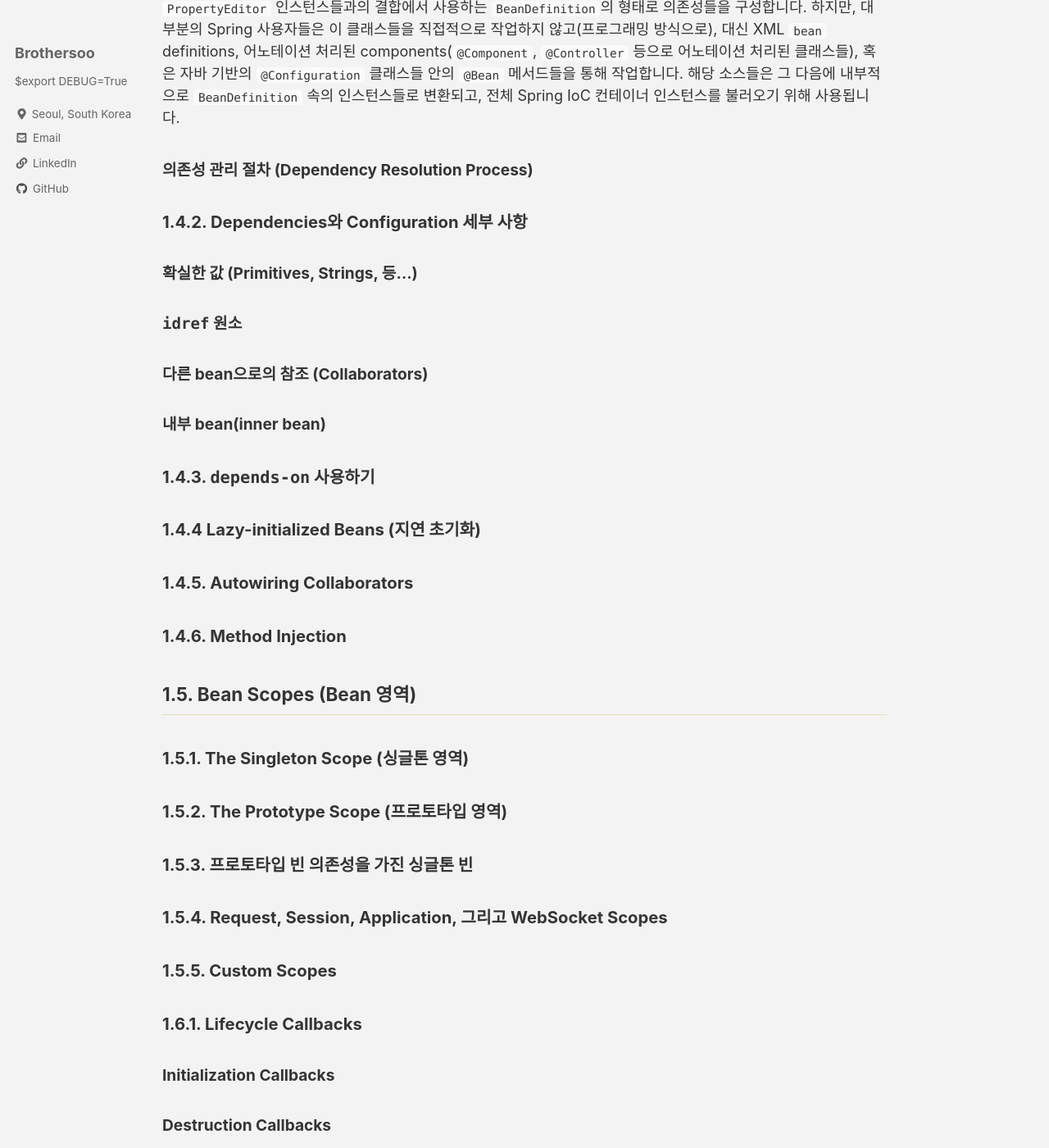
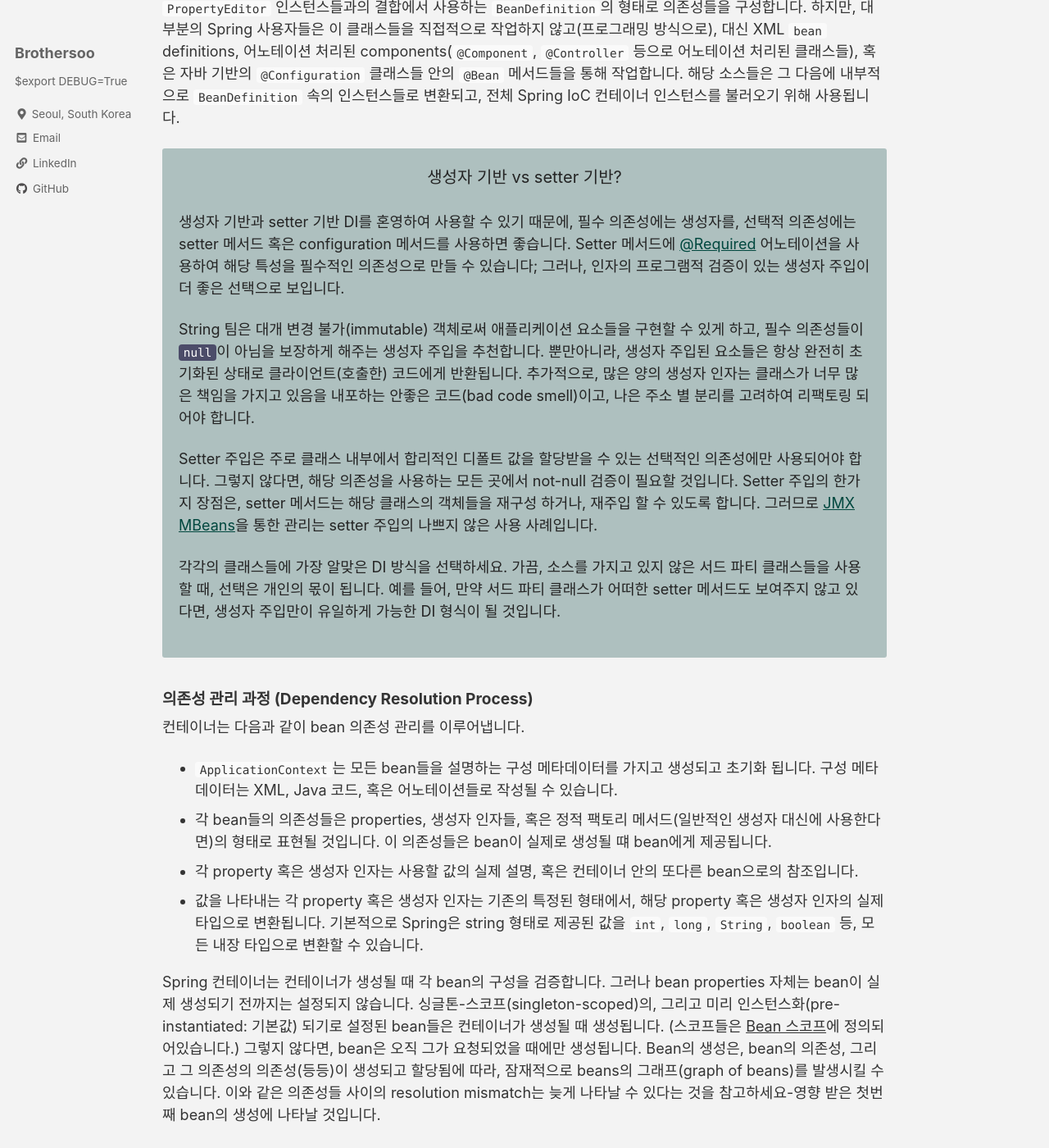
Before and after one commit to brothersoo/brothersoo.github.io, a Jekyll site: the page built from _posts/spring_doc/2021-08-17-spring_framework_documentation-core.md, in a window 1280 px wide and 1400 px high, scrolled down 19152 px. Shown: the whole window at 82% size. Built offline with Jekyll 4.4.1, drawn with Linux system fonts in a browser that asks for light colours; cached includes are drawn as plain includes; comment, search, counter and statistics services are not loaded; some of the changed text lies outside the part shown.

Commit message:
ADD: constructor vs setter DI, dependency resolution process

```diff
--- a/_posts/spring_doc/2021-08-17-spring_framework_documentation-core.md
+++ b/_posts/spring_doc/2021-08-17-spring_framework_documentation-core.md
@@ -517,7 +517,7 @@ DI 원칙으로 코드는 깨끗해지고, 객체들이 그들의 의존성들
 
 DI는 크게 두가지 형태로 존재합니다: [생성자 기반 의존성 주입](#beans-constructor-injection) 그리고 [Setter 기반 의존성 주입](#beans-setter-injection).
 
-#### <a name="#beans-constructor-injection"></a> 생성자 기반 의존성 주입
+#### <a name="beans-constructor-injection"></a> 생성자 기반 의존성 주입
 
 생성자 기반 DI는 컨테이너가, 각각이 의존성을 나타내는 몇개의 인자들을 가지는 생성자를 호출함으로써, 이루어집니다. 이와, 특정 인자들을 가지고 `Static` 팩토리 메서드를 호출하여 bean을 생성하는 것은 거의 동등하고, 해당 의견에서는 생성자로의 인자와 `static` 팩토리 메서드로의 인자를 비슷하게 취급합니다. 아래 예제는 오직 생성자 주입으로만 의존성이 주입될 수 있는 클래스를 보입니다.
 
@@ -674,7 +674,28 @@ public class SimpleMovieLister {
 
 `ApplicationContext`는 자신이 관리하는 bean들을 위해 생성자 기반, 그리고 setter 기반 DI를 지원합니다. 생성자 접근을 통해 이미 몇개의 의존성들이 주입된 후에도 setter 기반 DI를 지원합니다. 속성의 형태를 변환하기 위한 `PropertyEditor` 인스턴스들과의 결합에서 사용하는 `BeanDefinition`의 형태로 의존성들을 구성합니다. 하지만, 대부분의 Spring 사용자들은 이 클래스들을 직접적으로 작업하지 않고(프로그래밍 방식으로), 대신 XML `bean` definitions, 어노테이션 처리된 components(`@Component`, `@Controller` 등으로 어노테이션 처리된 클래스들), 혹은 자바 기반의 `@Configuration` 클래스들 안의 `@Bean` 메서드들을 통해 작업합니다. 해당 소스들은 그 다음에 내부적으로 `BeanDefinition` 속의 인스턴스들로 변환되고, 전체 Spring IoC 컨테이너 인스턴스를 불러오기 위해 사용됩니다.
 
-#### <a name="beans-dependency-resolution"></a> 의존성 관리 절차 (Dependency Resolution Process)
+<div class="blue-text-box">
+<p style="text-align: center; font-size: 20px">생성자 기반 vs setter 기반?</p>
+
+<p>생성자 기반과 setter 기반 DI를 혼영하여 사용할 수 있기 때문에, 필수 의존성에는 생성자를, 선택적 의존성에는 setter 메서드 혹은 configuration 메서드를 사용하면 좋습니다. Setter 메서드에 <a href="#beans-required-annotation">@Required</a> 어노테이션을 사용하여 해당 특성을 필수적인 의존성으로 만들 수 있습니다; 그러나, 인자의 프로그램적 검증이 있는 생성자 주입이 더 좋은 선택으로 보입니다.</p>
+
+<p>String 팀은 대개 변경 불가(immutable) 객체로써 애플리케이션 요소들을 구현할 수 있게 하고, 필수 의존성들이 <code>null</code>이 아님을 보장하게 해주는 생성자 주입을 추천합니다. 뿐만아니라, 생성자 주입된 요소들은 항상 완전히 초기화된 상태로 클라이언트(호출한) 코드에게 반환됩니다. 추가적으로, 많은 양의 생성자 인자는 클래스가 너무 많은 책임을 가지고 있음을 내포하는 안좋은 코드(bad code smell)이고, 나은 주소 별 분리를 고려하여 리팩토링 되어야 합니다.</p>
+
+<p>Setter 주입은 주로 클래스 내부에서 합리적인 디폴트 값을 할당받을 수 있는 선택적인 의존성에만 사용되어야 합니다. 그렇지 않다면, 해당 의존성을 사용하는 모든 곳에서 not-null 검증이 필요할 것입니다. Setter 주입의 한가지 장점은, setter 메서드는 해당 클래스의 객체들을 재구성 하거나, 재주입 할 수 있도록 합니다. 그러므로 <a href="https://docs.spring.io/spring-framework/docs/current/reference/html/integration.html#jmx">JMX MBeans</a>을 통한 관리는 setter 주입의 나쁘지 않은 사용 사례입니다.</p>
+
+<p>각각의 클래스들에 가장 알맞은 DI 방식을 선택하세요. 가끔, 소스를 가지고 있지 않은 서드 파티 클래스들을 사용할 때, 선택은 개인의 몫이 됩니다. 예를 들어, 만약 서드 파티 클래스가 어떠한 setter 메서드도 보여주지 않고 있다면, 생성자 주입만이 유일하게 가능한 DI 형식이 될 것입니다.</p>
+</div>
+
+#### <a name="beans-dependency-resolution"></a> 의존성 관리 과정 (Dependency Resolution Process)
+
+컨테이너는 다음과 같이 bean 의존성 관리를 이루어냅니다.
+
+* `ApplicationContext`는 모든 bean들을 설명하는 구성 메타데이터를 가지고 생성되고 초기화 됩니다. 구성 메타데이터는 XML, Java 코드, 혹은 어노테이션들로 작성될 수 있습니다.
+* 각 bean들의 의존성들은 properties, 생성자 인자들, 혹은 정적 팩토리 메서드(일반적인 생성자 대신에 사용한다면)의 형태로 표현될 것입니다. 이 의존성들은 bean이 실제로 생성될 떄 bean에게 제공됩니다.
+* 각 property 혹은 생성자 인자는 사용할 값의 실제 설명, 혹은 컨테이너 안의 또다른 bean으로의 참조입니다.
+* 값을 나타내는 각 property 혹은 생성자 인자는 기존의 특정된 형태에서, 해당 property 혹은 생성자 인자의 실제 타입으로 변환됩니다. 기본적으로 Spring은 string 형태로 제공된 값을 `int`, `long`, `String`, `boolean` 등, 모든 내장 타입으로 변환할 수 있습니다.
+
+Spring 컨테이너는 컨테이너가 생성될 때 각 bean의 구성을 검증합니다. 그러나 bean properties 자체는 bean이 실제 생성되기 전까지는 설정되지 않습니다. 싱글톤-스코프(singleton-scoped)의, 그리고 미리 인스턴스화(pre-instantiated: 기본값) 되기로 설정된 bean들은 컨테이너가 생성될 때 생성됩니다. (스코프들은 [Bean 스코프](#beans-factory-scopes)에 정의되어있습니다.) 그렇지 않다면, bean은 오직 그가 요청되었을 때에만 생성됩니다. Bean의 생성은, bean의 의존성, 그리고 그 의존성의 의존성(등등)이 생성되고 할당됨에 따라, 잠재적으로 beans의 그래프(graph of beans)를 발생시킬 수 있습니다. 이와 같은 의존성들 사이의 resolution mismatch는 늦게 나타날 수 있다는 것을 참고하세요-영향 받은 첫번째 bean의 생성에 나타날 것입니다.
 
 ### <a name="beans-factory-properties-detailed"></a>1.4.2. Dependencies와 Configuration 세부 사항
 
@@ -722,6 +743,7 @@ public class SimpleMovieLister {
 
 ## <a name="beans-annotation-config"></a>1.9. 어노테이션 기반 컨테이너 설정
 
+### <a name="beans-required-annotation"></a>1.9.1. @Required
 
 ## <a name="beans-java"></a>1.12. 자바 기반의 컨테이너 설정
 
```
